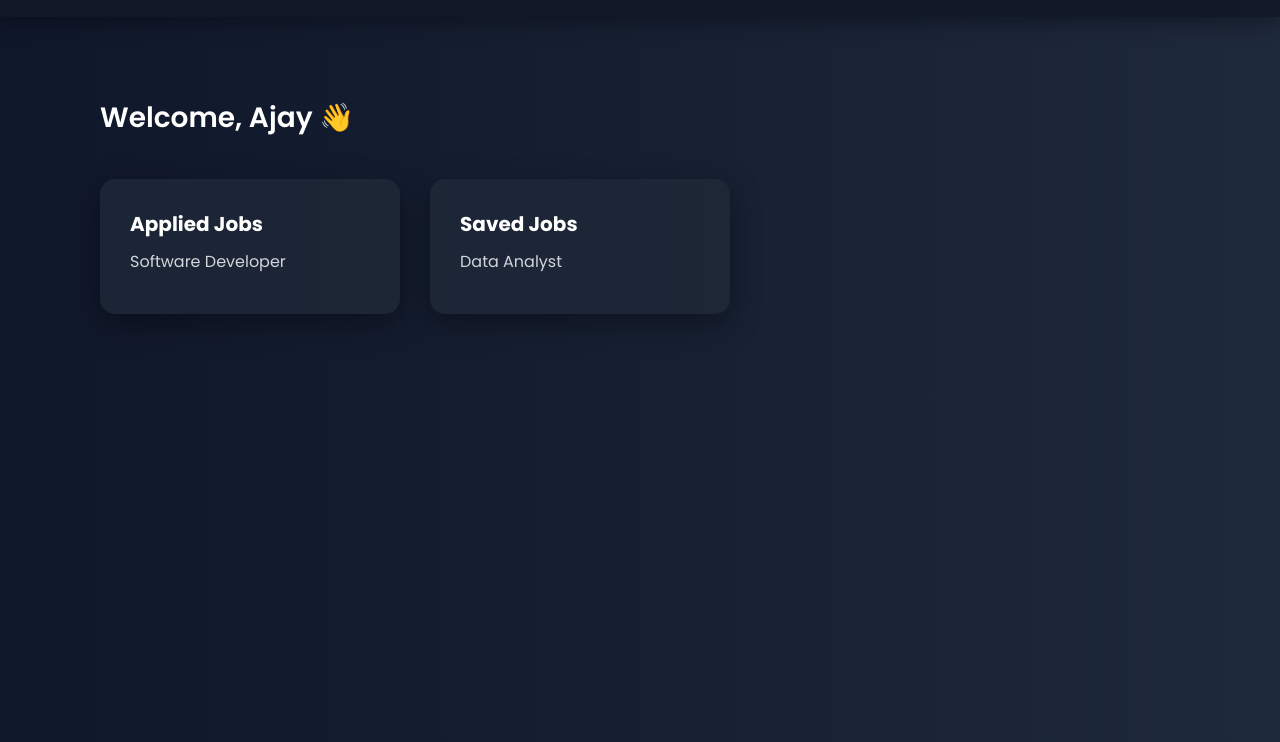
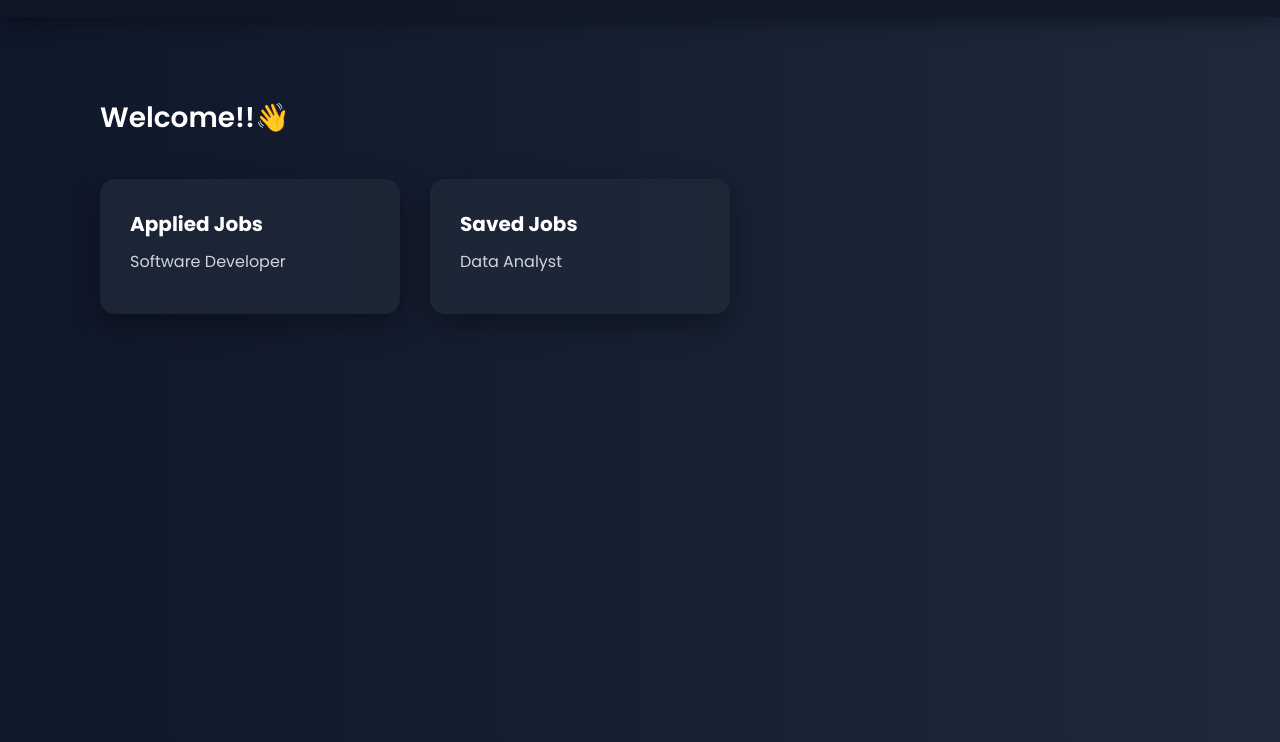
Before and after one commit to sanyasinha3012/job-board_final, a plain HTML site: page dashboard.html in a window 1280 px wide. Shown: the part 58-800 px from the top of the page. Drawn offline with Linux system fonts and the light colour scheme.

Commit message:
Update dashboard.html

```diff
--- a/dashboard.html
+++ b/dashboard.html
@@ -11,7 +11,7 @@
 </div>
 
 <div class="section">
-    <h2>Welcome, Ajay 👋</h2>
+    <h2>Welcome!!👋</h2>
 
     <div class="job-container">
         <div class="job-card">
@@ -27,4 +27,5 @@
 </div>
 
 </body>
+
 </html>
```
